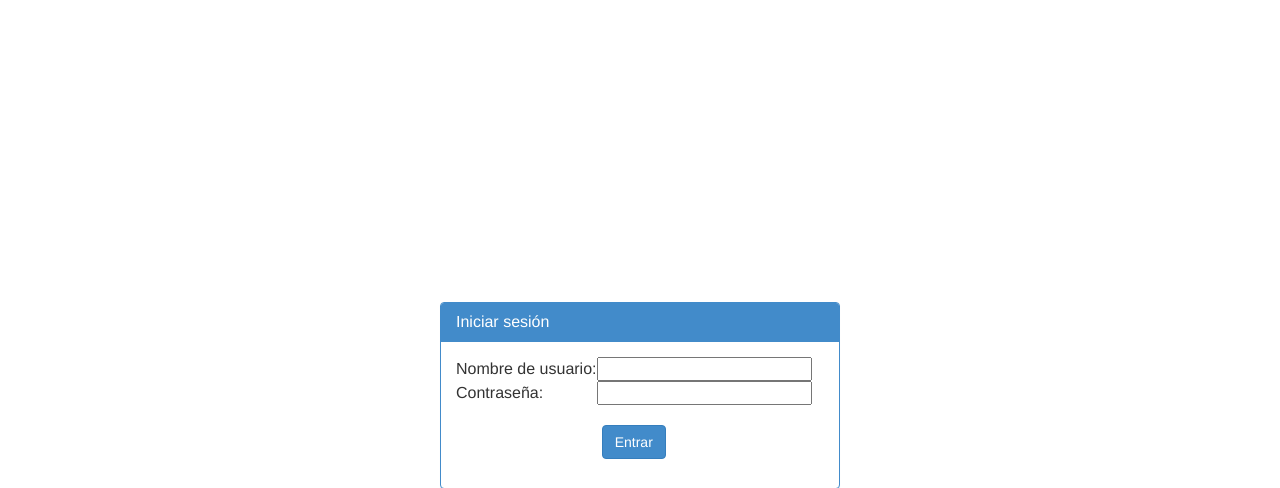
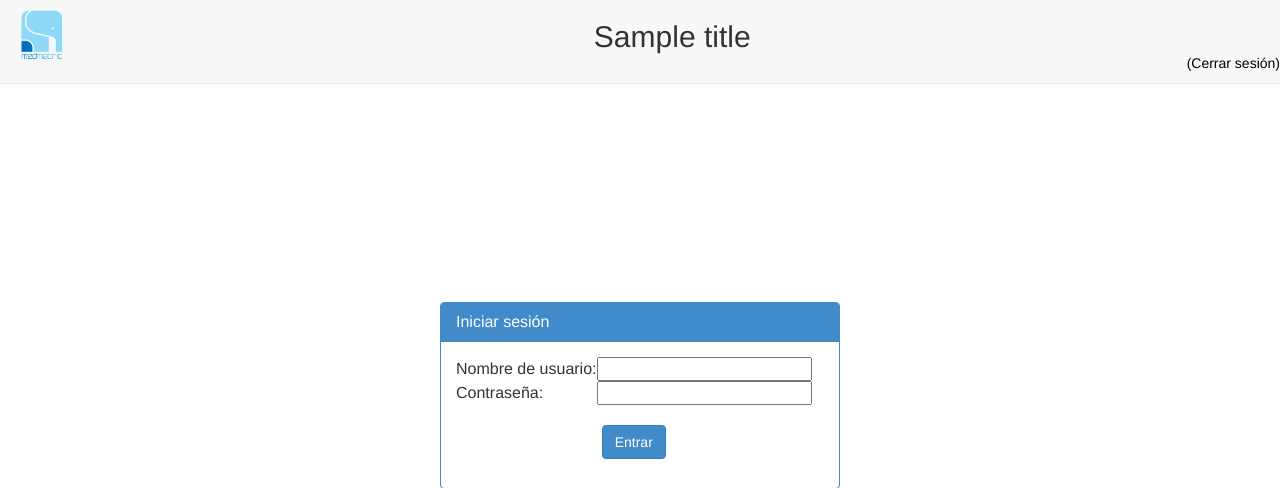
Before and after one commit to cgledezma1101/cmc-discharger, a Django app: template templates/registration/login.html in a window 1280 px wide. Shown: the top 488 px of the page. Run offline with Django 3.2, Linux system fonts and the light colour scheme; the template is opened without the code that fills it: most values are stand-ins (such as "Sample title", 1, 10 or a date in 2020); parts of the project's set-up code (start-up, migrations or seed data) failed here and were passed over; some libraries are stand-ins or nearby versions.

Commit message:
Corrected page layout so it would look like the rest of the services

```diff
--- a/discharger/views.py
+++ b/discharger/views.py
@@ -150,5 +150,5 @@ def discharge_list(request):
   # Retrieve all the discharges that haven't ended
   discharges = Discharge.objects.filter(end_time__isnull = True) \
                                 .order_by('start_time')
-  view_params = { 'discharges': discharges }
+  view_params = { 'discharges': discharges, 'title' : 'Listado de altas' }
   return render(request, 'discharger/discharge_list.html', view_params)
--- /dev/null
+++ b/static/stylesheets/base.css
@@ -0,0 +1,20 @@
+.banner-logo{
+  float: left;
+  height: 60px;
+  padding: 10px 0 0 20px;
+  width: auto;
+}
+
+.username-container{
+  bottom: 10px;
+  float: right;
+  position: relative;
+}
+
+.username-container > a:link{
+  color: black;
+}
+
+.username-container > a:visited{
+  color: black;
+}
--- a/templates/base.html
+++ b/templates/base.html
@@ -5,6 +5,9 @@
     <link rel='stylesheet'
           type='text/css'
           href='{% static "stylesheets/bootstrap/bootstrap.min.css" %}' />
+    <link rel='stylesheet'
+          type='text/css'
+          href='{% static "stylesheets/base.css" %}' />
     {% block stylesheets %}{% endblock %}
 
     <script src='{% static "javascripts/jquery.js" %}'>
@@ -20,6 +23,21 @@
         {% block modal %}{% endblock %}
       </div>
     </div>
+    <div class='navbar navbar-default navbar-fixed-top'>
+      <img src='{% static "images/logo-tds.png" %}'
+           class='banner-logo'>
+      <h2>
+        <center>
+          {{ title }}
+        </center>
+      </h2>
+      <span class='username-container'>
+        {{ user.username }}
+        <a href='/accounts/logout/'>
+          (Cerrar sesión)
+        </a>
+      </span>
+    </div>
     {% block content %}{% endblock %}
   </body>
 </html>
```
Also changed, not shown: static/stylesheets/discharger/discharge_list.css (+4 -14 lines), templates/discharger/discharge_list.html (+1 -15 lines), static/images/logo-tds.png (added).
